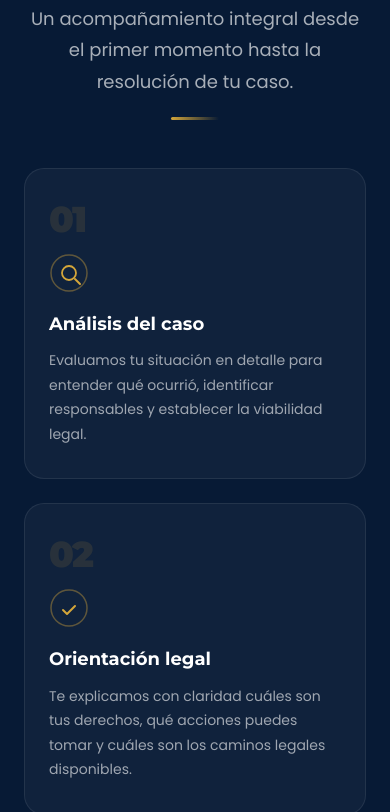
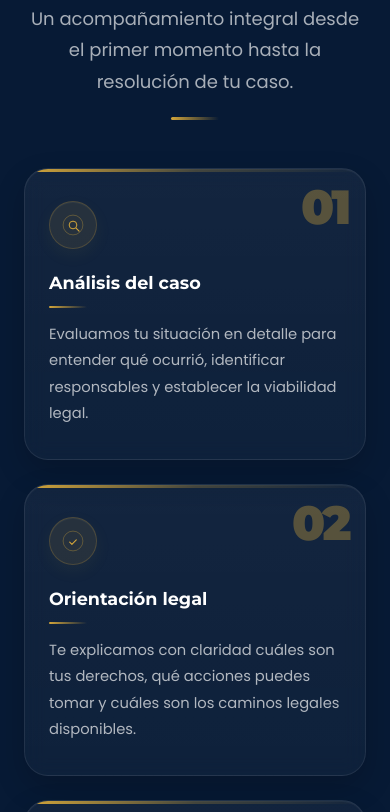
Before and after one commit to Sofira27/Legal-Group-page, a plain HTML site: page index.html in a window 390 px wide. Shown: the part 3213-4025 px from the top of the page. Drawn offline with Linux system fonts and the light colour scheme.

```diff
--- a/styles.css
+++ b/styles.css
@@ -668,57 +668,253 @@
 /* ============================================================
    9. HELP CARDS (¿Cómo ayudamos?)
    ============================================================ */
-.help-grid { gap: var(--space-6); }
 
 .help-card {
-  background: rgba(255,255,255,.04);
+    position: relative;
+    overflow: hidden;
+
+    padding: 2.2rem 1.8rem;
+
+    background: linear-gradient(
+        180deg,
+        rgba(255,255,255,.05),
+        rgba(255,255,255,.03)
+    );
+
     border: 1px solid rgba(255,255,255,.08);
-  border-radius: var(--radius-lg);
-  padding: var(--space-8) var(--space-6);
-  position: relative;
-  transition: background var(--transition-base), border-color var(--transition-base), transform var(--transition-base);
-}
+    border-radius: 24px;
+
+    backdrop-filter: blur(10px);
+
+    box-shadow:
+        0 12px 30px rgba(0,0,0,.18),
+        inset 0 1px 0 rgba(255,255,255,.04);
+
+    transition:
+        transform .35s ease,
+        box-shadow .35s ease,
+        border-color .35s ease;
+}
+
+/* Línea superior elegante */
+
+.help-card::before {
+    content: "";
+
+    position: absolute;
+
+    top: 0;
+    left: 0;
+
+    width: 100%;
+    height: 3px;
+
+    background: linear-gradient(
+        90deg,
+        var(--color-gold),
+        rgba(212,166,58,.25),
+        transparent
+    );
+}
+
+/* Brillo sutil */
+
+.help-card::after {
+    content: "";
+
+    position: absolute;
+
+    top: -120%;
+    left: -50%;
+
+    width: 35%;
+    height: 300%;
+
+    background: linear-gradient(
+        90deg,
+        transparent,
+        rgba(255,255,255,.06),
+        transparent
+    );
+
+    transform: rotate(25deg);
+
+    transition: .8s ease;
+}
+
+/* Número */
+
+.help-card__number {
+    position: absolute;
+
+    top: 16px;
+    right: 18px;
+
+    font-family: var(--font-display);
+
+    font-size: clamp(2.8rem, 5vw, 4rem);
+
+    font-weight: 900;
+
+    line-height: 1;
+
+    letter-spacing: -0.05em;
+
+    color: rgba(212,166,58,.36);
+
+    pointer-events: none;
+
+    user-select: none;
+}
+
+/* Icono */
+
+.help-card__icon {
+    width: 54px;
+    height: 54px;
+
+    margin-bottom: 1.4rem;
+
+    display: flex;
+    align-items: center;
+    justify-content: center;
+
+    border-radius: 50%;
+
+    background: rgba(212,166,58,.10);
+
+    border: 1px solid rgba(212,166,58,.22);
+
+    box-shadow:
+        inset 0 1px 0 rgba(255,255,255,.04),
+        0 6px 18px rgba(212,166,58,.06);
+
+    transition: all .35s ease;
+}
+
+.help-card__icon svg {
+    width: 26px;
+    height: 26px;
+}
+
+/* Título */
+
+.help-card h3 {
+    font-family: var(--font-display);
+
+    font-size: 1.2rem;
+
+    font-weight: 700;
+
+    color: var(--color-white);
+
+    line-height: 1.4;
+
+    margin-bottom: .8rem;
+
+    transition: color .3s ease;
+}
+
+/* Línea decorativa */
+
+.help-card h3::after {
+    content: "";
+
+    display: block;
+
+    width: 38px;
+    height: 2px;
+
+    margin-top: 10px;
+
+    border-radius: 999px;
+
+    background: linear-gradient(
+        90deg,
+        var(--color-gold),
+        transparent
+    );
+}
+
+/* Texto */
+
+.help-card p {
+    font-size: .95rem;
+
+    line-height: 1.8;
+
+    color: rgba(255,255,255,.68);
+
+    transition: color .3s ease;
+}
+
+/* Hover */
 
 .help-card:hover {
-  background: rgba(255,255,255,.07);
-  border-color: rgba(212,166,58,.3);
-  transform: translateY(-4px);
+    transform: translateY(-6px);
+
+    border-color: rgba(212,166,58,.28);
+
+    box-shadow:
+        0 20px 40px rgba(0,0,0,.25),
+        0 0 18px rgba(212,166,58,.08);
+}
+
+.help-card:hover::after {
+    left: 130%;
+}
+
+.help-card:hover .help-card__icon {
+    transform: scale(1.05);
+
+    background: rgba(212,166,58,.16);
+
+    border-color: rgba(212,166,58,.38);
+
+    box-shadow:
+        0 10px 22px rgba(212,166,58,.12);
+}
+
+.help-card:hover h3 {
+    color: var(--color-gold);
+}
+
+.help-card:hover p {
+    color: rgba(255,255,255,.82);
+}
+
+/* Responsive */
+
+@media (max-width: 768px) {
+
+    .help-card {
+        padding: 2rem 1.5rem;
     }
 
     .help-card__number {
-  font-family: var(--font-display);
-  font-size: var(--text-4xl);
-  font-weight: 900;
-  color: rgba(212,166,58,.12);
-  line-height: 1;
-  margin-bottom: var(--space-4);
-  letter-spacing: -0.04em;
-  pointer-events: none;
+        font-size: 3rem;
+        top: 14px;
+        right: 16px;
     }
 
     .help-card__icon {
-  width: 44px;
-  height: 44px;
-  margin-bottom: var(--space-4);
-}
-
-.help-card__icon svg { width: 40px; height: 40px; }
+        width: 48px;
+        height: 48px;
+    }
+
+    .help-card__icon svg {
+        width: 22px;
+        height: 22px;
+    }
 
     .help-card h3 {
-  font-family: var(--font-display);
-  font-size: var(--text-lg);
-  font-weight: 700;
-  color: var(--color-white);
-  margin-bottom: var(--space-3);
-  line-height: 1.3;
+        font-size: 1.1rem;
     }
 
     .help-card p {
-  font-size: var(--text-sm);
-  color: rgba(255,255,255,.6);
-  line-height: 1.75;
-}
-
+        font-size: .92rem;
+    }
+}
 
 /* ============================================================
    10. VIDEO CARDS (Casos reales)
@@ -1569,6 +1765,33 @@
     --space-24: 4rem;
     --space-20: 3.5rem;
     --space-16: 3rem;
+  }
+  /* ===== FORM — fixes responsive ===== */
+
+  /* Botón submit: ancho completo y apilado */
+  .form-nav--split {
+    flex-direction: column-reverse;
+    gap: var(--space-3);
+  }
+
+  .form-nav--split .btn--gold,
+  .form-nav--split button[type="submit"] {
+    width: 100%;
+    justify-content: center;
+    font-size: var(--text-sm);
+    padding: 0.85rem 1.25rem;
+  }
+
+  .form-nav--split .btn--outline {
+    width: 100%;
+    justify-content: center;
+    text-align: center;
+  }
+
+  /* También el botón del paso 1 */
+  .form-nav .btn--gold {
+    width: 100%;
+    justify-content: center;
   }
 
   /* Navbar */
```
Also changed, not shown: index.html (+12 -11 lines), script.js (+3 -8 lines). Lines whose indentation alone changed are shown as unchanged.
